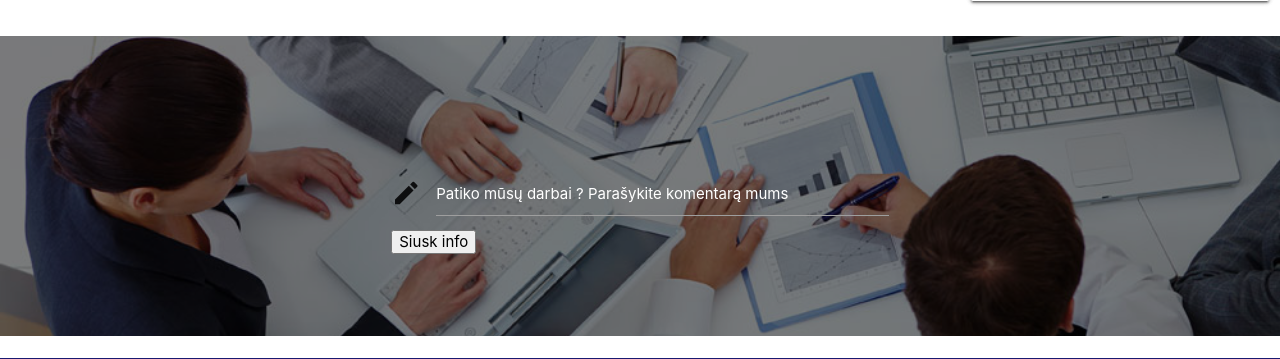
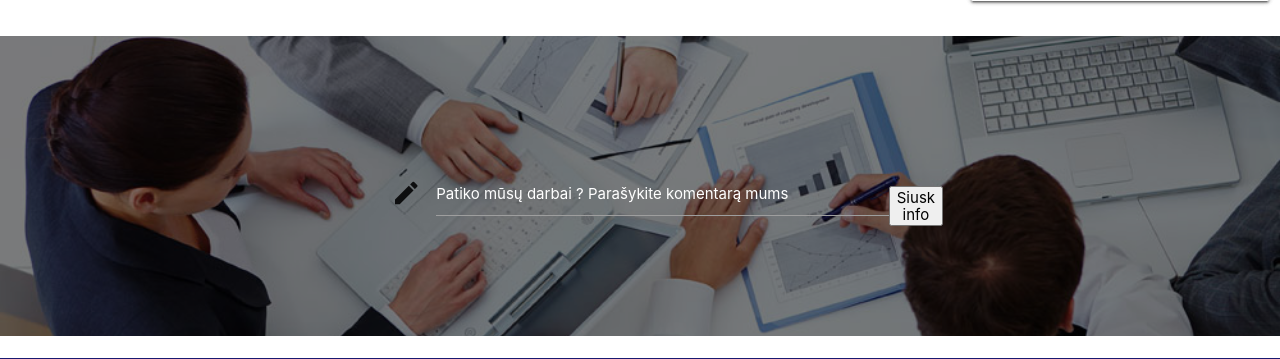
Before and after one commit to makdura/grupe2, a PHP site: page /gallery.php in a window 1280 px wide; the page is wider, and only the part inside the window is pictured. Shown: the part 997-1356 px from the top of that part. Run offline with PHP 8.4, Linux system fonts and the light colour scheme.

Commit message:
Final portfolio

```diff
--- a/gallery.php
+++ b/gallery.php
@@ -182,7 +182,7 @@
           <textarea id="icon_prefix2" class="materialize-textarea" name="text"></textarea>
           <label for="icon_prefix2">Patiko mūsų darbai ? Parašykite komentarą mums</label>
           <!-- <a onclick="M.toast({html: 'Ačiū už komentarą!'})" class="btn">Siūsk!</a> -->
-          <button>Siusk info</button>
+          <button class="knopke">Siusk info</button>
           </form>
         </div>
       </div>
--- a/styles/style.css
+++ b/styles/style.css
@@ -100,10 +100,18 @@ nav {
 
   }
 
-  .btn {
+  /* .btn {
     background-color: red;
     position: absolute;
+  } */
+
+  .knopke {
+
+    position: absolute;
+    top: 15px;
   }
+
+
 
 
 /* Dominyko stiliaus kodas: */
```
